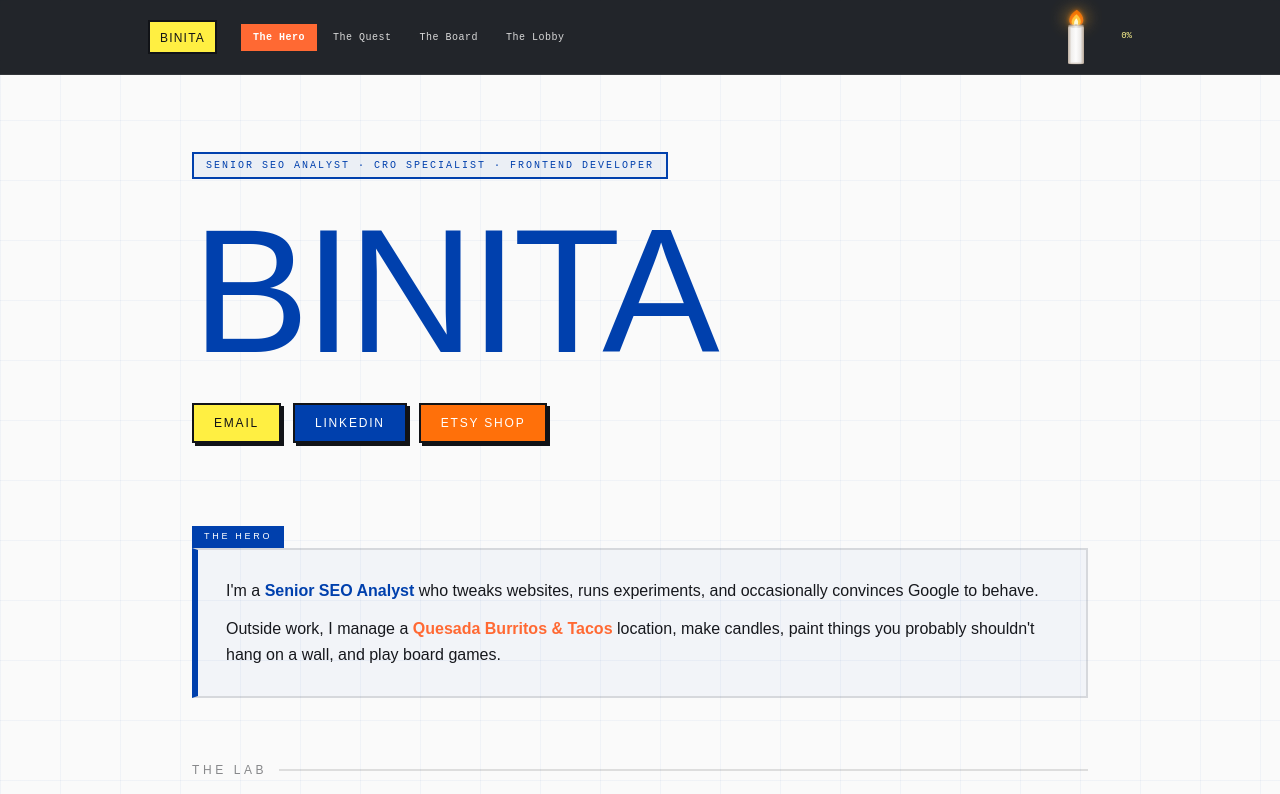
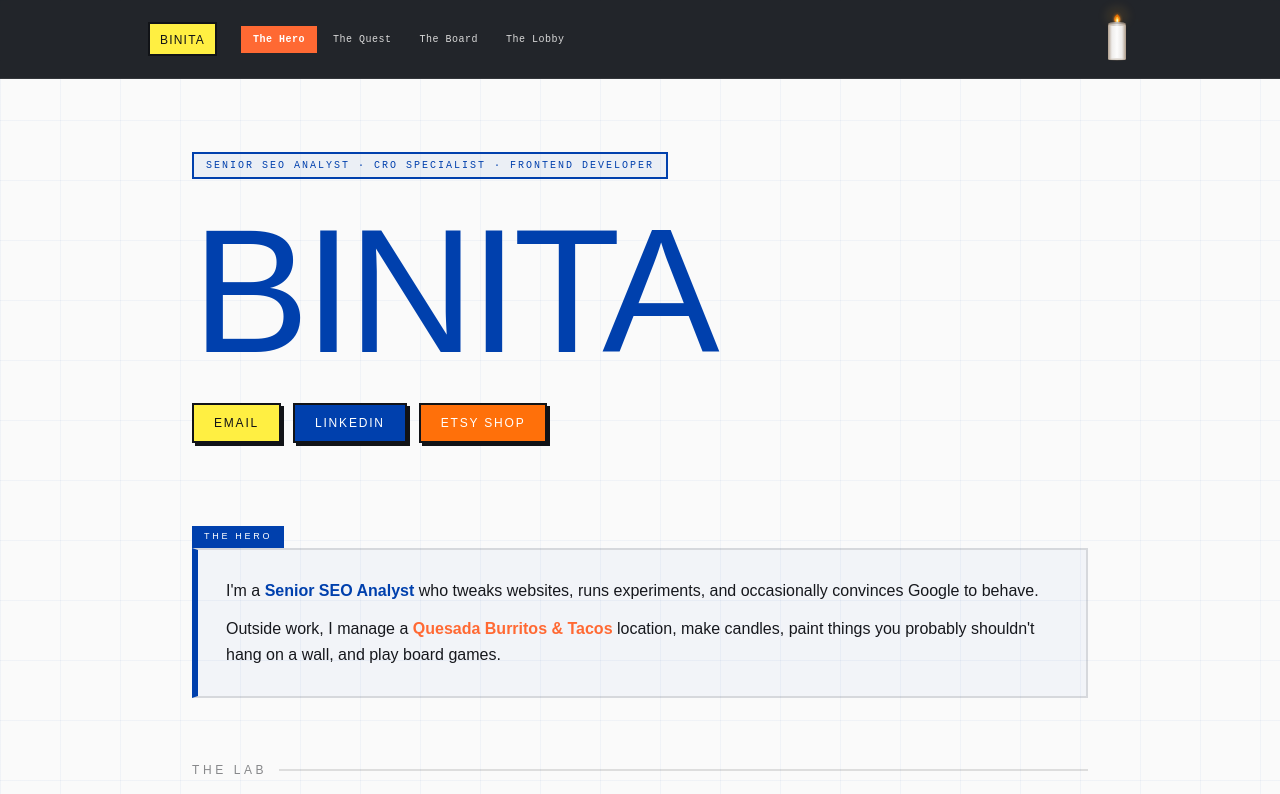
Before and after one commit to binita-patel-portfolio/the-quest, a React (Vite) app: page / in a window 1280 px wide. Shown: the top 794 px of the page. Built offline with nearby package versions, Linux system fonts and the light colour scheme; the HTML template or start-up script is replaced by a standard one.

Commit message:
Enhance candle animation
Co-authored-by: binita-patel-portfolio <45469143+binita-patel-portfolio@users.noreply.github.com>

```diff
--- a/src/components/ResourceBar.tsx
+++ b/src/components/ResourceBar.tsx
@@ -8,65 +8,75 @@ const SECTIONS = [
   { id: "contact",  label: "The Lobby" },
 ];
 
-
-// Candle — realistic 3D premium candle with glow halo
+// Candle — fixed body, flame GROWS with scroll progress
 const Candle = ({ progress }: { progress: number }) => {
   const [flicker, setFlicker] = useState({ sx: 1, sy: 1, tx: 0, o: 1, rot: 0 });
   const timer = useRef<ReturnType<typeof setTimeout> | null>(null);
 
+  // Flicker speed & intensity increases with progress
+  const flickerIntensity = 0.12 + (progress / 100) * 0.28;
+  const flickerSpeed     = 50  + (1 - progress / 100) * 70; // faster at high scroll
+
   useEffect(() => {
-    if (progress >= 98) return;
     const tick = () => {
       setFlicker({
-        sx:  0.80 + Math.random() * 0.40,
-        sy:  0.85 + Math.random() * 0.30,
-        tx:  (Math.random() - 0.5) * 2.2,
-        o:   0.88 + Math.random() * 0.12,
-        rot: (Math.random() - 0.5) * 7,
+        sx:  1 - flickerIntensity + Math.random() * flickerIntensity * 2,
+        sy:  0.90 + Math.random() * 0.22,
+        tx:  (Math.random() - 0.5) * (1.5 + (progress / 100) * 3),
+        o:   0.85 + Math.random() * 0.15,
+        rot: (Math.random() - 0.5) * (5 + (progress / 100) * 10),
       });
-      timer.current = setTimeout(tick, 60 + Math.random() * 90);
+      timer.current = setTimeout(tick, flickerSpeed + Math.random() * 40);
     };
-    timer.current = setTimeout(tick, 60);
+    timer.current = setTimeout(tick, flickerSpeed);
     return () => { if (timer.current) clearTimeout(timer.current); };
-  }, [progress]);
+  }, [progress, flickerIntensity, flickerSpeed]);
 
-  const maxH = 38;
-  const minH = 5;
-  const waxH      = maxH - ((maxH - minH) * progress) / 100;
-  const waxTop    = 56 - waxH;
-  const flameBaseY = waxTop - 1;
-  const burnedOut  = progress >= 98;
-  const flameOpacity = Math.max(0, 1 - (progress / 100) * 0.55);
+  // Fixed candle body
+  const waxH   = 36;
+  const waxTop = 52 - waxH;         // = 16
+  const wickY  = waxTop - 1;        // = 15
 
-  // Teardrop flame paths centred at (0,0) = flame base
-  const outerFlame = "M0,-17 C5.5,-12 7.5,-5 4.5,-1 C2.5,1.5 -2.5,1.5 -4.5,-1 C-7.5,-5 -5.5,-12 0,-17 Z";
-  const midFlame   = "M0,-12 C3.5,-8 5,-3.5 3,-0.5 C1.5,1 -1.5,1 -3,-0.5 C-5,-3.5 -3.5,-8 0,-12 Z";
-  const coreFlame  = "M0,-7.5 C1.8,-5 2.2,-2 1.2,0 C0.6,0.9 -0.6,0.9 -1.2,0 C-2.2,-2 -1.8,-5 0,-7.5 Z";
+  // Flame grows from tiny (progress=0) to tall (progress=100)
+  const flameScale = 0.45 + (progress / 100) * 0.9; // 0.45 → 1.35
+  const flameBaseY = wickY - 1;
+
+  // Glow intensifies with progress
+  const haloOpacity  = (0.15 + (progress / 100) * 0.55) * flicker.o;
+  const haloRx       = 10 + (progress / 100) * 14;
+  const haloRy       = 8  + (progress / 100) * 12;
+  const glowBlur     = 6  + (progress / 100) * 12;
+
+  // Flame paths centred at (0,0)
+  const outerFlame = "M0,-18 C6,-13 8,-5 5,-1 C2.5,1.5 -2.5,1.5 -5,-1 C-8,-5 -6,-13 0,-18 Z";
+  const midFlame   = "M0,-13 C4,-8 5.5,-3 3.2,-0.4 C1.6,1 -1.6,1 -3.2,-0.4 C-5.5,-3 -4,-8 0,-13 Z";
+  const coreFlame  = "M0,-8 C2,-5.2 2.4,-2 1.3,0 C0.7,1 -0.7,1 -1.3,0 C-2.4,-2 -2,-5.2 0,-8 Z";
 
   return (
-    <svg width="26" height="58" viewBox="0 0 26 58" fill="none" overflow="visible">
+    <svg width="30" height="62" viewBox="0 0 30 62" fill="none" overflow="visible">
       <defs>
-        {/* Cylindrical 3D body gradient — light centre, shadowed edges */}
+        {/* 3D cylindrical wax body */}
         <linearGradient id="waxGrad" x1="0" y1="0" x2="1" y2="0">
-          <stop offset="0%"   stopColor="hsl(30 18% 68%)" />
-          <stop offset="22%"  stopColor="hsl(30 10% 94%)" />
-          <stop offset="50%"  stopColor="hsl(0 0% 99%)" />
-          <stop offset="78%"  stopColor="hsl(30 10% 92%)" />
-          <stop offset="100%" stopColor="hsl(30 18% 65%)" />
+          <stop offset="0%"   stopColor="hsl(30 18% 62%)" />
+          <stop offset="22%"  stopColor="hsl(30 10% 93%)" />
+          <stop offset="50%"  stopColor="hsl(0 0% 99%)"   />
+          <stop offset="78%"  stopColor="hsl(30 10% 91%)" />
+          <stop offset="100%" stopColor="hsl(30 18% 60%)" />
         </linearGradient>
-        {/* Top ellipse rim gradient */}
         <linearGradient id="rimGrad" x1="0" y1="0" x2="1" y2="0">
-          <stop offset="0%"   stopColor="hsl(30 18% 60%)" />
-          <stop offset="50%"  stopColor="hsl(0 0% 90%)" />
-          <stop offset="100%" stopColor="hsl(30 18% 58%)" />
+          <stop offset="0%"   stopColor="hsl(30 18% 55%)" />
+          <stop offset="50%"  stopColor="hsl(0 0% 88%)"   />
+          <stop offset="100%" stopColor="hsl(30 18% 53%)" />
         </linearGradient>
-        {/* Soft ambient halo blur */}
-        <filter id="halo" x="-300%" y="-300%" width="700%" height="700%">
-          <feGaussianBlur stdDeviation="7" />
+
+        {/* Dynamic halo blur — increases with scroll */}
+        <filter id="halo" x="-400%" y="-400%" width="900%" height="900%">
+          <feGaussianBlur stdDeviation={glowBlur} />
         </filter>
-        {/* Flame inner glow */}
-        <filter id="flameGlow" x="-80%" y="-80%" width="260%" height="260%">
-          <feGaussianBlur stdDeviation="2.5" result="blur" />
+
+        {/* Flame glow filter */}
+        <filter id="flameGlow" x="-100%" y="-100%" width="300%" height="300%">
+          <feGaussianBlur stdDeviation={1.5 + (progress / 100) * 2.5} result="blur" />
           <feMerge>
             <feMergeNode in="blur" />
             <feMergeNode in="SourceGraphic" />
@@ -74,86 +84,84 @@ const Candle = ({ progress }: { progress: number }) => {
         </filter>
       </defs>
 
-      {/* AMBIENT HALO — warm glow cast onto nav bar */}
-      {!burnedOut && (
+      {/* AMBIENT HALO — grows and warms with scroll */}
       <ellipse
-          cx="13" cy={flameBaseY - 7}
-          rx="14" ry="11"
+        cx="15" cy={flameBaseY - 6}
+        rx={haloRx} ry={haloRy}
         fill="hsl(38 100% 58%)"
-          opacity={0.28 * flicker.o * flameOpacity}
+        opacity={haloOpacity}
         filter="url(#halo)"
-          style={{ transition: "opacity 0.08s ease-out, cy 0.15s ease-out" }}
+        style={{ transition: "opacity 0.2s ease-out" }}
+      />
+
+      {/* Secondary deep-orange halo at high scroll */}
+      {progress > 40 && (
+        <ellipse
+          cx="15" cy={flameBaseY - 4}
+          rx={haloRx * 0.6} ry={haloRy * 0.5}
+          fill="hsl(16 100% 55%)"
+          opacity={(progress - 40) / 100 * 0.4 * flicker.o}
+          filter="url(#halo)"
         />
       )}
 
-      {/* FLAME */}
-      {!burnedOut && (
-        <g transform={`translate(13, ${flameBaseY})`} filter="url(#flameGlow)">
+      {/* FLAME — scaled by progress */}
+      <g transform={`translate(15, ${flameBaseY})`} filter="url(#flameGlow)">
         <g
           style={{
             transformOrigin: "0px 0px",
-              transform: `scaleX(${flicker.sx}) scaleY(${flicker.sy}) translateX(${flicker.tx}px) rotate(${flicker.rot}deg)`,
-              opacity: flicker.o * flameOpacity,
+            transform: `scale(${flameScale}) scaleX(${flicker.sx}) scaleY(${flicker.sy}) translateX(${flicker.tx}px) rotate(${flicker.rot}deg)`,
+            opacity: flicker.o,
             transition: "transform 0.06s ease-out, opacity 0.06s ease-out",
           }}
         >
-            <path d={outerFlame} fill="hsl(28 100% 50%)" opacity="0.88" />
-            <path d={midFlame}   fill="hsl(43 100% 62%)" />
-            <path d={coreFlame}  fill="hsl(55 100% 93%)" />
+          <path d={outerFlame} fill="hsl(28 100% 48%)" opacity="0.9" />
+          <path d={midFlame}   fill="hsl(43 100% 60%)" />
+          <path d={coreFlame}  fill="hsl(55 100% 92%)" />
         </g>
       </g>
-      )}
-
-      {/* Smoke wisps when burned out */}
-      {burnedOut && (
-        <g opacity="0.4">
-          <circle cx="13" cy={waxTop - 5}  r="1.5" fill="hsl(220 8% 60%)" />
-          <circle cx="11" cy={waxTop - 9}  r="1"   fill="hsl(220 8% 60%)" />
-          <circle cx="14" cy={waxTop - 13} r="0.8" fill="hsl(220 8% 60%)" />
-        </g>
-      )}
 
       {/* WICK */}
-      <line x1="13" y1={waxTop - 1} x2="13" y2={waxTop + 3.5}
-        stroke="hsl(25 30% 25%)" strokeWidth="1.3" strokeLinecap="round" />
+      <line
+        x1="15" y1={wickY - 0.5} x2="15" y2={waxTop + 3}
+        stroke="hsl(25 30% 22%)" strokeWidth="1.4" strokeLinecap="round"
+      />
 
-      {/* CANDLE BODY — 3D gradient, no border */}
-      <rect x="5" y={waxTop} width="16" height={waxH}
+      {/* CANDLE BODY */}
+      <rect x="6" y={waxTop} width="18" height={waxH}
         fill="url(#waxGrad)" rx="1.5" />
 
-      {/* Top ellipse rim for cylindrical depth */}
-      <ellipse cx="13" cy={waxTop} rx="8" ry="1.8"
-        fill="url(#rimGrad)" opacity="0.75" />
+      {/* Top rim */}
+      <ellipse cx="15" cy={waxTop} rx="9" ry="2"
+        fill="url(#rimGrad)" opacity="0.8" />
 
-      {/* Bottom shadow line for grounding */}
-      <ellipse cx="13" cy={waxTop + waxH - 0.5} rx="7.5" ry="1"
-        fill="hsl(30 18% 55%)" opacity="0.35" />
+      {/* Bottom grounding shadow */}
+      <ellipse cx="15" cy={waxTop + waxH - 0.5} rx="8.5" ry="1.2"
+        fill="hsl(30 18% 50%)" opacity="0.3" />
 
-      {/* Wax drip — left (clamped to candle body height) */}
-      {progress > 20 && waxH > 6 && (() => {
-        const maxLen = Math.min(14, waxH - 4);
-        return (
-          <path d={`M7 ${waxTop + 2} Q5.5 ${waxTop + maxLen * 0.55} 6 ${waxTop + maxLen}`}
+      {/* Left wax drip */}
+      {progress > 25 && (
+        <path
+          d={`M8 ${waxTop + 3} Q6.5 ${waxTop + 10} 7 ${waxTop + 16}`}
           stroke="hsl(0 0% 88%)" strokeWidth="2.2" strokeLinecap="round" fill="none"
-            opacity={Math.min(1, (progress - 20) / 35) * Math.min(1, (waxH - 6) / 6)} />
-        );
-      })()}
-      {/* Wax drip — right (clamped to candle body height) */}
-      {progress > 38 && waxH > 6 && (() => {
-        const maxLen = Math.min(15, waxH - 3);
-        return (
-          <path d={`M18 ${waxTop + 3} Q19.5 ${waxTop + maxLen * 0.58} 19 ${waxTop + maxLen}`}
+          opacity={Math.min(1, (progress - 25) / 30)}
+        />
+      )}
+      {/* Right wax drip */}
+      {progress > 45 && (
+        <path
+          d={`M21 ${waxTop + 4} Q22.5 ${waxTop + 11} 22 ${waxTop + 18}`}
           stroke="hsl(0 0% 86%)" strokeWidth="1.8" strokeLinecap="round" fill="none"
-            opacity={Math.min(1, (progress - 38) / 28) * Math.min(1, (waxH - 6) / 6)} />
-        );
-      })()}
+          opacity={Math.min(1, (progress - 45) / 30)}
+        />
+      )}
     </svg>
   );
 };
 
 const ResourceBar = () => {
   const [progress, setProgress] = useState(0);
-  const [active, setActive] = useState("hero");
+  const [active, setActive]     = useState("hero");
 
   useEffect(() => {
     const onScroll = () => {
@@ -182,7 +190,6 @@ const ResourceBar = () => {
       animate={{ y: 0, opacity: 1 }}
       transition={{ delay: 0.4, duration: 0.5 }}
     >
-      {/* Nav content */}
       <div className="px-5 py-2 max-w-5xl mx-auto flex items-center gap-6">
 
         {/* Logo */}
@@ -209,14 +216,8 @@ const ResourceBar = () => {
               className="px-3 py-1.5 font-mono-game text-[10px] tracking-wider transition-all duration-150 cursor-pointer"
               style={
                 active === s.id
-                  ? {
-                      color: "hsl(var(--bauhaus-white))",
-                      background: "hsl(var(--bauhaus-red))",
-                      fontWeight: 700,
-                    }
-                  : {
-                      color: "hsl(0 0% 85%)",
-                    }
+                  ? { color: "hsl(var(--bauhaus-white))", background: "hsl(var(--bauhaus-red))", fontWeight: 700 }
+                  : { color: "hsl(0 0% 85%)" }
               }
             >
               {s.label}
@@ -224,20 +225,9 @@ const ResourceBar = () => {
           ))}
         </nav>
 
-        {/* Candle */}
-        <div className="flex items-center gap-2 ml-auto shrink-0">
+        {/* Candle — right side, no percentage text */}
+        <div className="ml-auto shrink-0 flex items-center">
           <Candle progress={progress} />
-          <span
-            className="font-mono-game text-[9px] tabular-nums"
-            style={{
-              color: progress >= 98 ? "hsl(0 0% 100% / 0.22)" : "hsl(55 100% 78%)",
-              minWidth: "2.2rem",
-              textAlign: "right",
-              display: "inline-block",
-            }}
-          >
-            {Math.round(progress)}%
-          </span>
         </div>
 
       </div>
```
Lines whose indentation alone changed are shown as unchanged.
